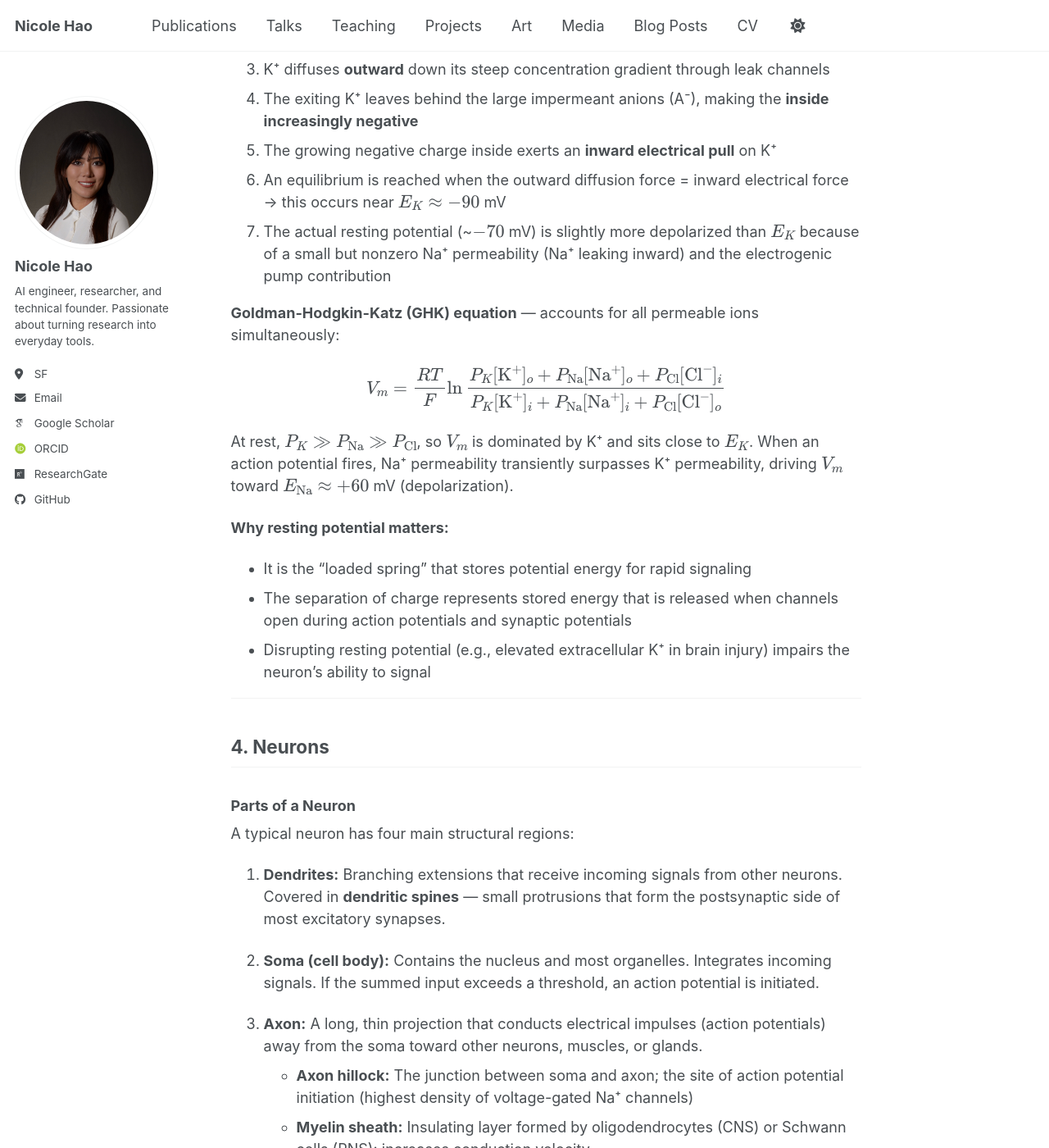
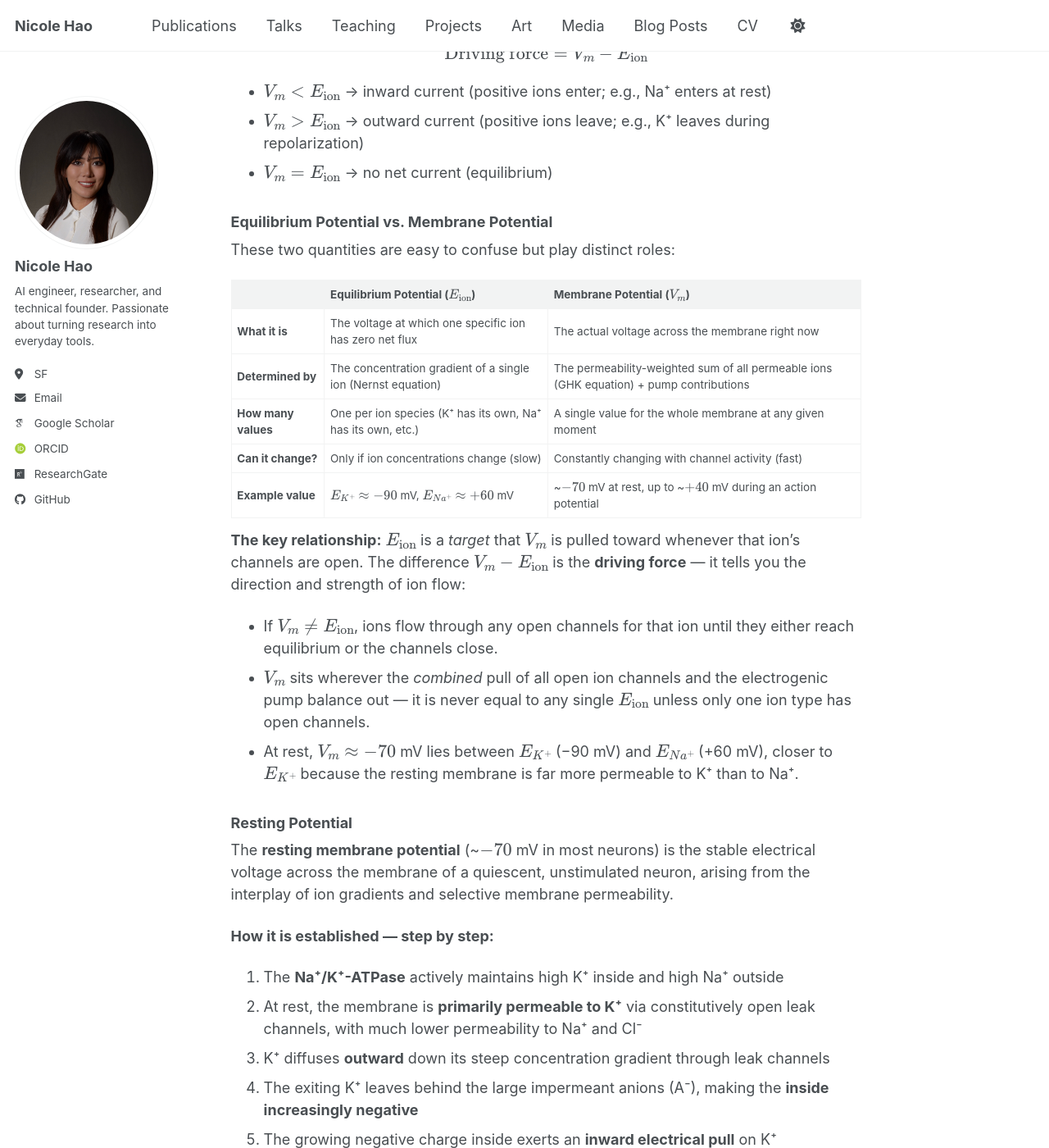
Before and after one commit to nicolehao34/nicolehao34.github.io, a Jekyll site: the page built from _posts/2025-08-18-Study-Notes-On-Neuroscience.md, in a window 1280 px wide and 1400 px high, scrolled down 11170 px. Shown: the whole window at 82% size. Built offline with Jekyll 4.4.1, drawn with Linux system fonts in a browser that asks for light colours; some web fonts are replaced; a script bundle is joined from its source files by our own code; library files that are not in the unit come from our copies; some of the changed text lies outside the part shown.

Commit message:
Add detailed explanation of equilibrium potential and its relationship to membrane potential in neuroscience notes

```diff
--- a/_posts/2025-08-18-Study-Notes-On-Neuroscience.md
+++ b/_posts/2025-08-18-Study-Notes-On-Neuroscience.md
@@ -25,6 +25,7 @@ My study notes on neuroscience, starting from molecular mechanisms and neural ci
    - [Diffusion](#diffusion)
    - [Extracellular vs. intracellular compartments](#extracellular-vs-intracellular-compartments)
    - [Equilibrium potential](#equilibrium-potential)
+   - [Equilibrium potential vs. membrane potential](#equilibrium-potential-vs-membrane-potential)
    - [Resting potential](#resting-potential)
 
 4. [Neurons](#4-neurons)
@@ -197,6 +198,17 @@ The membrane potential arises from a **separation of electrical charge** across
 **Why it matters:**
 Membrane potential is the universal currency of neural signaling. Voltage-gated channels sense \\(V_m\\) and open or close accordingly; the direction and magnitude of ion flow through any open channel is set by how far \\(V_m\\) is from that ion's equilibrium potential (the driving force). Every signal a neuron sends — action potentials, synaptic potentials — is a controlled change in \\(V_m\\).
 
+**Nernst equation:**
+The Nernst equation gives the equilibrium potential \\(E_{\text{ion}}\\) — the value of \\(V_m\\) at which a given ion is in electrochemical equilibrium (no net flow, even through open channels):
+
+$$E_{\text{ion}} = \frac{RT}{zF} \ln \frac{[\text{ion}]_{\text{out}}}{[\text{ion}]_{\text{in}}}$$
+
+At body temperature (37°C), this simplifies to:
+
+$$E_{\text{ion}} \approx \frac{61.5 \text{ mV}}{z} \log_{10} \frac{[\text{ion}]_{\text{out}}}{[\text{ion}]_{\text{in}}}$$
+
+Where \\(R\\) is the gas constant, \\(T\\) is temperature in Kelvin, \\(z\\) is the ion's valence (e.g. +1 for K⁺, −1 for Cl⁻), and \\(F\\) is Faraday's constant. The Nernst equation links \\(V_m\\) directly to ion concentration gradients: the steeper the gradient, the larger the equilibrium potential that must develop to oppose diffusion.
+
 ### Ion Channels
 
 **Ion channels** are protein pores embedded in the cell membrane that allow specific ions to pass through. They are the fundamental building blocks of electrical signaling in neurons.
@@ -310,6 +322,24 @@ $$\text{Driving force} = V_m - E_{\text{ion}}$$
 - \\(V_m < E_{\text{ion}}\\) → inward current (positive ions enter; e.g., Na⁺ enters at rest)
 - \\(V_m > E_{\text{ion}}\\) → outward current (positive ions leave; e.g., K⁺ leaves during repolarization)
 - \\(V_m = E_{\text{ion}}\\) → no net current (equilibrium)
+
+### Equilibrium Potential vs. Membrane Potential
+
+These two quantities are easy to confuse but play distinct roles:
+
+| | **Equilibrium Potential (\\(E_{\text{ion}}\\))** | **Membrane Potential (\\(V_m\\))** |
+|---|---|---|
+| **What it is** | The voltage at which one specific ion has zero net flux | The actual voltage across the membrane right now |
+| **Determined by** | The concentration gradient of a single ion (Nernst equation) | The permeability-weighted sum of all permeable ions (GHK equation) + pump contributions |
+| **How many values** | One per ion species (K⁺ has its own, Na⁺ has its own, etc.) | A single value for the whole membrane at any given moment |
+| **Can it change?** | Only if ion concentrations change (slow) | Constantly changing with channel activity (fast) |
+| **Example value** | \\(E_{K^+} \approx -90\\) mV, \\(E_{Na^+} \approx +60\\) mV | ~\\(-70\\) mV at rest, up to ~\\(+40\\) mV during an action potential |
+
+**The key relationship:** \\(E_{\text{ion}}\\) is a *target* that \\(V_m\\) is pulled toward whenever that ion's channels are open. The difference \\(V_m - E_{\text{ion}}\\) is the **driving force** — it tells you the direction and strength of ion flow:
+
+- If \\(V_m \neq E_{\text{ion}}\\), ions flow through any open channels for that ion until they either reach equilibrium or the channels close.
+- \\(V_m\\) sits wherever the *combined* pull of all open ion channels and the electrogenic pump balance out — it is never equal to any single \\(E_{\text{ion}}\\) unless only one ion type has open channels.
+- At rest, \\(V_m \approx -70\\) mV lies between \\(E_{K^+}\\) (−90 mV) and \\(E_{Na^+}\\) (+60 mV), closer to \\(E_{K^+}\\) because the resting membrane is far more permeable to K⁺ than to Na⁺.
 
 ### Resting Potential
 
```
